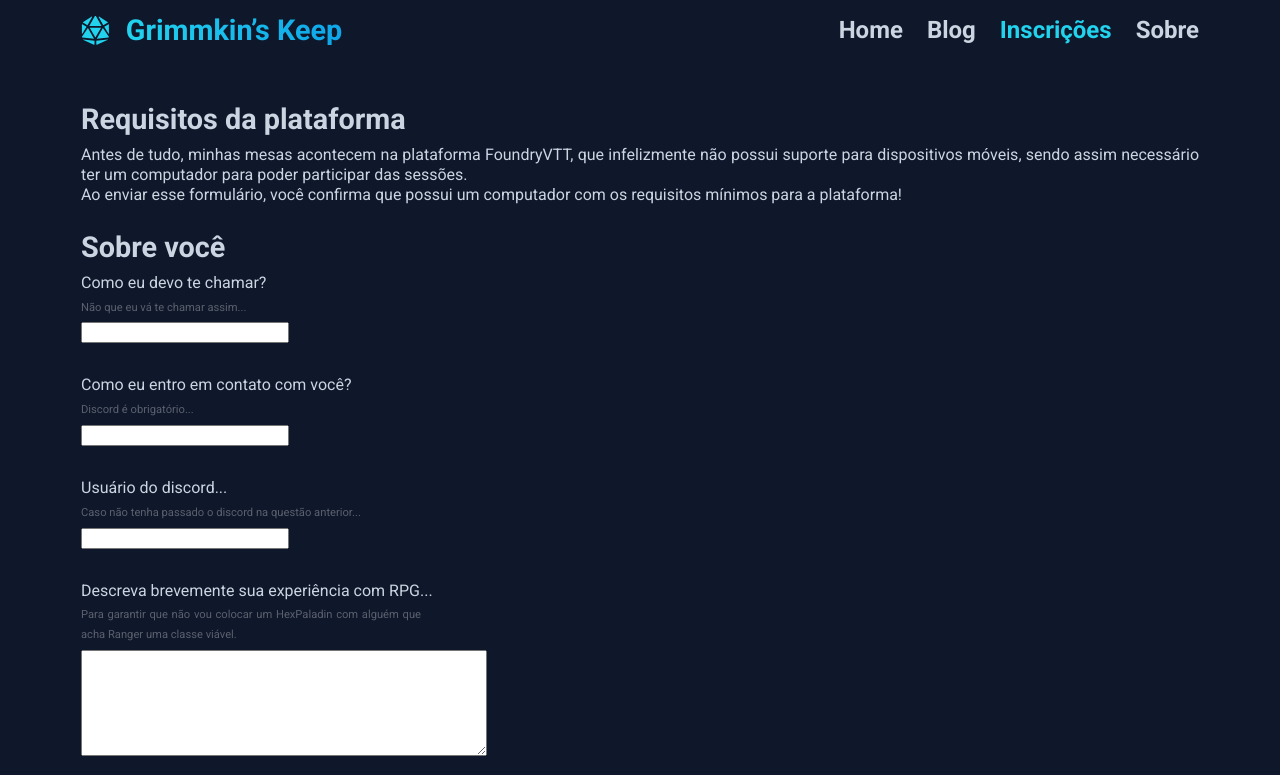
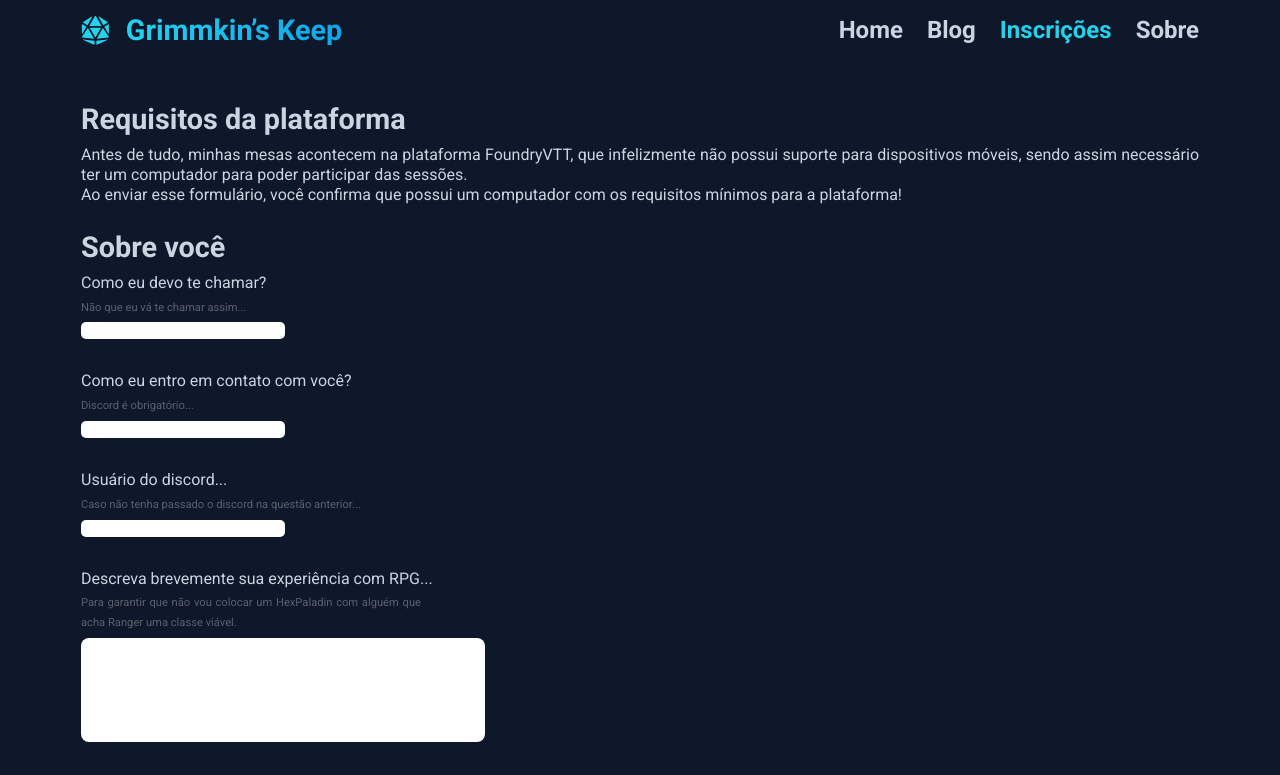
Before and after one commit to mikedsousa/react_rpg-page, a React (Vite) app: page /form in a window 1280 px wide. Shown: the top 775 px of the page. Built offline with nearby package versions, Linux system fonts and the light colour scheme.

Commit message:
fix: correções nas bordas do input e resize do textarea

```diff
--- a/src/pages/Form/Label/index.tsx
+++ b/src/pages/Form/Label/index.tsx
@@ -15,13 +15,18 @@ const StyledLabel = styled.label`
 
   input {
     outline: none;
+    border: none;
     max-width: 200px;
+    border-radius: 5px;
   }
 
   textarea {
+    border: none;
+    border-radius: 8px;
     height: 100px;
     outline: none;
     max-width: 400px;
+    resize: none;
   }
 `;
 
```
